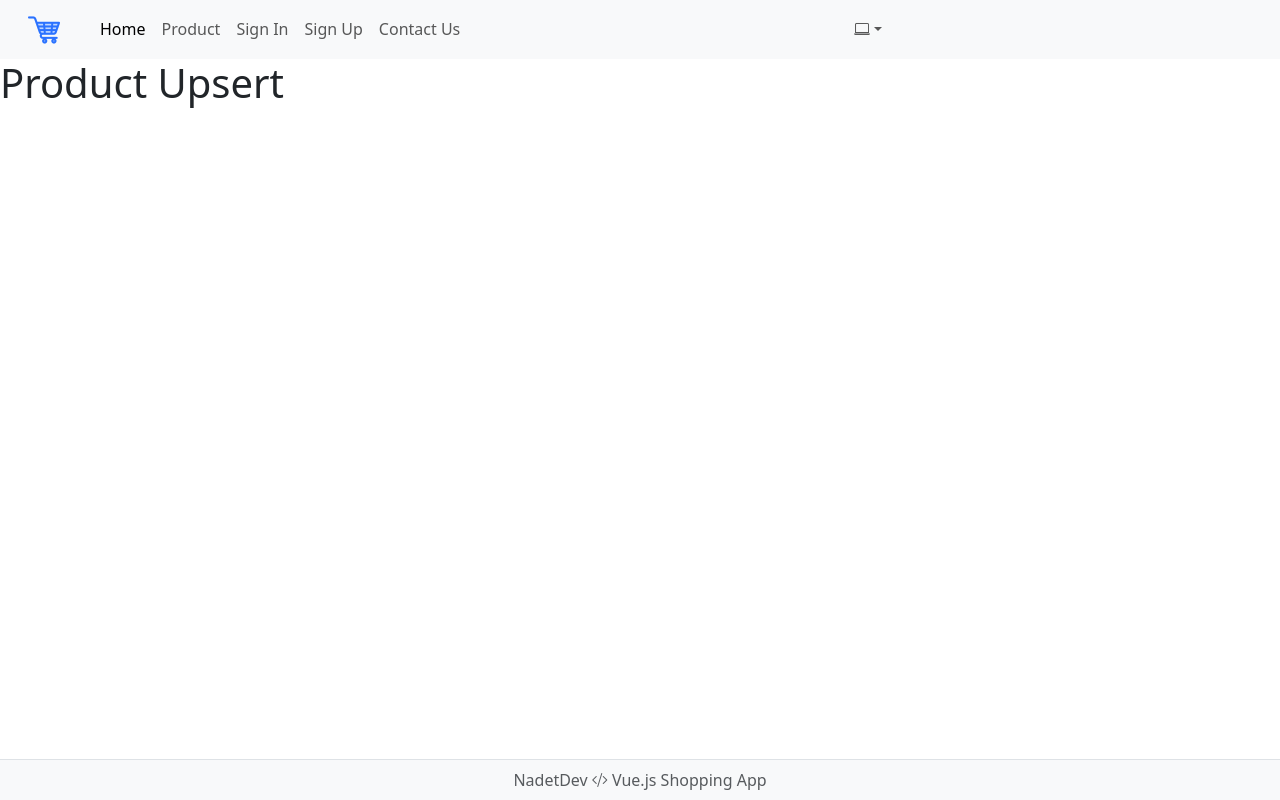
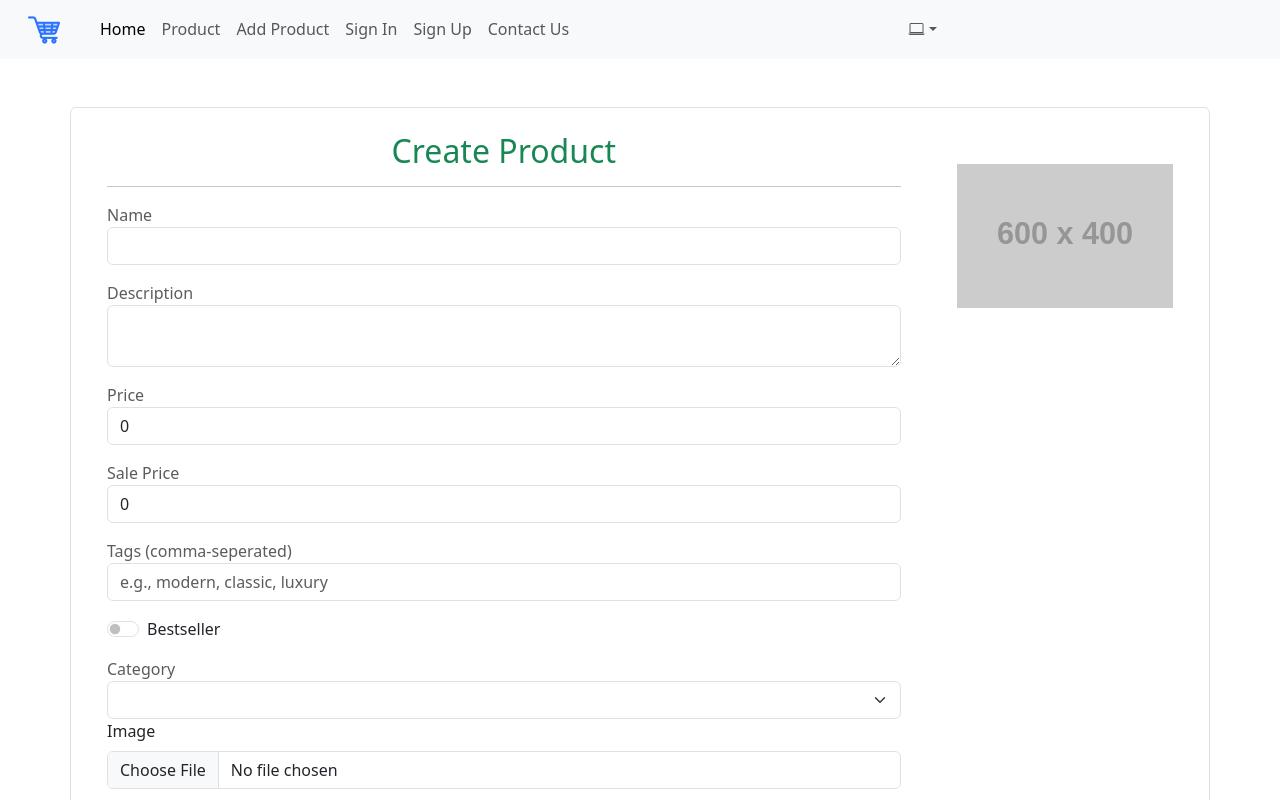
Before and after one commit to PdskDev/vuejs-shopping-app, a Vue app: page /product-create in a window 1280 px wide. Shown: the top 800 px of the page. Built offline with nearby package versions, Linux system fonts and the light colour scheme.

Commit message:
Product add - dummy script

```diff
--- a/src/components/layout/HeaderLayout.vue
+++ b/src/components/layout/HeaderLayout.vue
@@ -34,6 +34,11 @@
           <li class="nav-item">
             <router-link class="nav-link" :to="{ name: APP_ROUTE_NAMES.PRODUCT_LIST }"
               >Product</router-link
+            >
+          </li>
+          <li class="nav-item">
+            <router-link class="nav-link" :to="{ name: APP_ROUTE_NAMES.PRODUCT_CREATE }"
+              >Add Product</router-link
             >
           </li>
 
--- a/src/constants/routeNames.js
+++ b/src/constants/routeNames.js
@@ -5,6 +5,7 @@ export const APP_ROUTE_NAMES = Object.freeze({
   PRODUCT_LIST: 'product-list',
   PRODUCT_CREATE: 'product-create',
   PRODUCT_UPDATE: 'product-update',
+  PRODUCT_UPSERT: 'product-upsert',
   CONTACT_US: 'contact-us',
   CONTACT: 'contact',
   ACCESS_DENIED: 'access-denied',
--- a/src/router/routes.js
+++ b/src/router/routes.js
@@ -44,6 +44,11 @@ const router = createRouter({
       component: ProductUpsert,
     },
     {
+      path: '/product-upsert',
+      name: APP_ROUTE_NAMES.PRODUCT_UPSERT,
+      component: ProductUpsert,
+    },
+    {
       path: '/contact',
       name: APP_ROUTE_NAMES.CONTACT,
       component: ContactUS,
--- a/src/views/product/ProductUpsert.vue
+++ b/src/views/product/ProductUpsert.vue
@@ -1,5 +1,177 @@
 <template>
-  <div>
-    <h1>Product Upsert</h1>
+  <div class="container">
+    <div class="row border p-4 my-5 rounded">
+      <div class="col-9">
+        <form v-on:submit.prevent="handleSubmit">
+          <div class="h2 text-center text-success">Create Product</div>
+          <hr />
+          <div class="alert alert-danger pb-0" v-if="errorList.length > 0">
+            Please fix the following errors:
+            <ul v-for="error in errorList" :key="error">
+              <li>{{ error }}</li>
+            </ul>
+          </div>
+
+          <div class="mt-3">
+            <span class="text-muted">Name</span>
+            <input
+              type="text"
+              class="form-control"
+              v-model.trim="productObject.name"
+              aria-label="Name"
+            />
+          </div>
+          <div class="mt-3">
+            <span class="text-muted">Description</span>
+            <textarea
+              type="text"
+              class="form-control"
+              v-model.trim="productObject.description"
+              aria-label="Description"
+            ></textarea>
+          </div>
+          <div class="mt-3">
+            <span class="text-muted">Price</span>
+            <input
+              type="number"
+              class="form-control"
+              v-model.number="productObject.price"
+              aria-label="Price"
+            />
+          </div>
+
+          <div class="mt-3">
+            <span class="text-muted">Sale Price</span>
+            <input
+              type="number"
+              class="form-control"
+              v-model.number="productObject.salePrice"
+              aria-label="Sale Price"
+            />
+          </div>
+          <div class="mt-3">
+            <span class="text-muted">Tags (comma-seperated)</span>
+            <input
+              type="text"
+              class="form-control"
+              placeholder="e.g., modern, classic, luxury"
+              v-model.trim="productObject.tags"
+              aria-label="Tags"
+            />
+          </div>
+          <div class="form-check form-switch pt-3">
+            <input
+              class="form-check-input"
+              type="checkbox"
+              role="switch"
+              v-model="productObject.isBestseller"
+              aria-label="Bestseller"
+            />
+
+            <label class="form-check-label" for="bestseller"> Bestseller </label>
+          </div>
+          <div class="mt-3">
+            <label class="text-muted">Category</label>
+            <select class="form-select" v-model="productObject.category" aria-label="Category">
+              <option key="option" value="option"></option>
+            </select>
+          </div>
+          <div class="mb-3">
+            <label class="form-label">Image</label>
+            <div class="input-group">
+              <input type="file" class="form-control" aria-label="Image" />
+            </div>
+          </div>
+          <div class="pt-3">
+            <button class="btn btn-success m-2 w-25" :disabled="isLoading">
+              <span v-if="isLoading" class="spinner-border spinner-border-sm me-2"></span>Submit
+            </button>
+            <a href="/" class="btn btn-secondary m-2 w-25"> Cancel </a>
+          </div>
+        </form>
+      </div>
+      <div class="col-3">
+        <img
+          :src="`https://placehold.co/600x400`"
+          class="img-fluid w-100 m-3 p-3 rounded"
+          alt="Product
+        preview"
+        />
+      </div>
+    </div>
   </div>
 </template>
+<script setup>
+import { reactive, ref } from 'vue'
+import { useRouter, useRoute } from 'vue-router'
+
+const router = useRouter()
+const route = useRoute()
+
+const isLoading = ref(false)
+const errorList = reactive([])
+
+const productObject = reactive({
+  name: '',
+  description: '',
+  price: 0,
+  salePrice: 0,
+  tags: [],
+  isBestseller: false,
+  category: '',
+  image: '',
+})
+
+async function handleSubmit() {
+  try {
+    isLoading.value = true
+
+    //validations
+    errorList.length = 0
+
+    if (!productObject.name) {
+      errorList.push('Name is required')
+    }
+
+    if (productObject.name.length < 3) {
+      errorList.push('Name must be at least 3 characters long')
+    }
+
+    if (!productObject.description) {
+      errorList.push('Description is required')
+    }
+
+    if (productObject.description.length < 20) {
+      errorList.push('Description must be at least 20 characters long')
+    }
+
+    if (!productObject.price) {
+      errorList.push('Price is required')
+    }
+
+    /* if (!productObject.category) {
+      errorList.push('Category is required')
+    } */
+
+    if (!errorList.length) {
+      const productData = {
+        ...productObject,
+        price: Number(productObject.price),
+        salePrice: productObject.salePrice ? Number(productObject.salePrice) : null,
+        tags:
+          !productObject.tags === '' ? productObject.tags.split(',').map((tag) => tag.trim()) : [],
+        bestSeller: Boolean(productObject.isBestseller),
+      }
+
+      await new Promise((resolve) => setTimeout(resolve, 3000))
+
+      console.log('productData: ', productData)
+      //router.push({ name: 'product-list' }
+    }
+  } catch (error) {
+    console.log('error: ', error)
+  } finally {
+    isLoading.value = false
+  }
+}
+</script>
```
